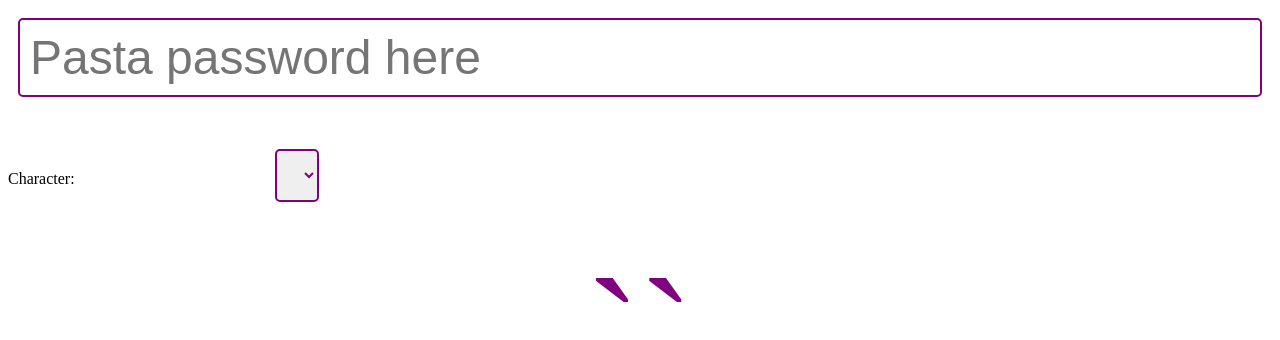
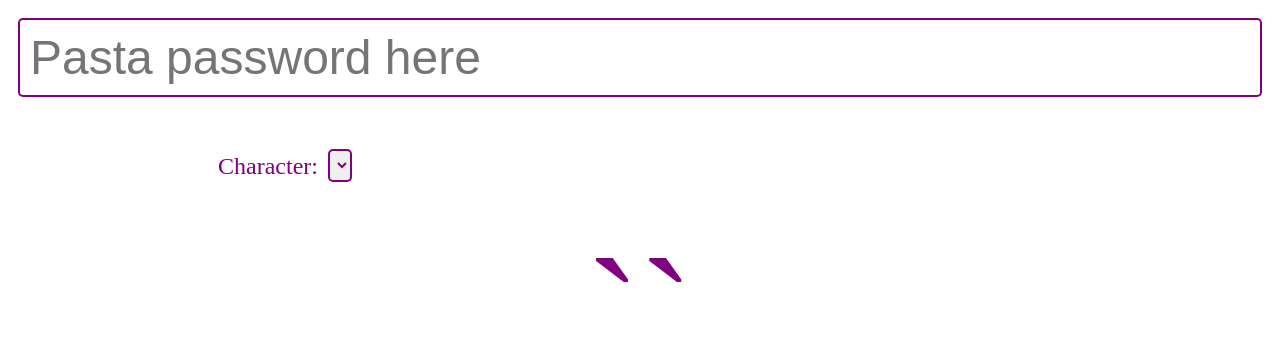
Before and after one commit to spences10/characters-from-password, a Next.js app: page / in a window 1280 px wide. Shown: the top 340 px of the page. Built offline with nearby package versions, Linux system fonts and the light colour scheme.

Commit message:
margins :upside_down_face:

```diff
--- a/components/MainForm.js
+++ b/components/MainForm.js
@@ -36,8 +36,6 @@ const CharacterSelect = styled.select`
   font-size: 1.5em;
   border: 2px solid purple;
   border-radius: 5px;
-  margin: 10px 200px 10px 200px;
-  padding: 10px;
   /* position: absolute;
   top: 35%;
   left: 26%; */
@@ -51,6 +49,22 @@ const ResultsDiv = styled.div`
   /* position: absolute;
   top: 15%;
   left: 26%; */
+`
+
+const CharacterLabel = styled.label`
+  color: purple;
+  font-size: 1.5em;
+  /* margin: 10px 200px 10px 200px; */
+  padding: 10px;
+  border: 10px;
+`
+
+const SelectDiv = styled.div`
+  color: purple;
+  /* font-size: 1.5em; */
+  margin: 10px 200px 10px 200px;
+  /* padding: 10px; */
+  /* border: 10px; */
 `
 
 class MainForm extends React.Component {
@@ -99,14 +113,14 @@ class MainForm extends React.Component {
             value={this.state.password}
             onChange={e => this.setState({ password: e.target.value })}
           />
-          <label>
-            Character:
+          <SelectDiv>
+            <CharacterLabel>Character:</CharacterLabel>
             <CharacterSelect
               onChange={e => this.setState({ selected: e.target.value })}
             >
               {list}
             </CharacterSelect>
-          </label>
+          </SelectDiv>
           <ResultsDiv>
             <label>`{characterFromPassword}`</label>
           </ResultsDiv>
```
